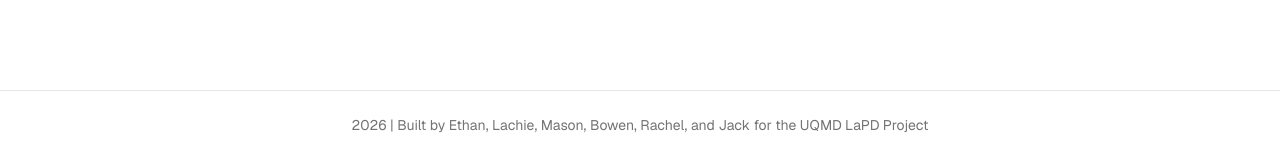
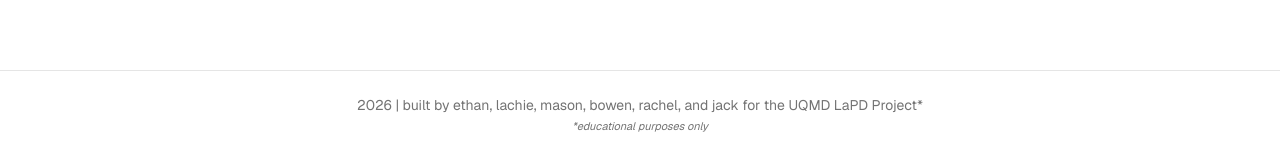
Before and after one commit to ejlee168/LaPD_Project, a Next.js app: page / in a window 1280 px wide. Shown: the part 641-797 px from the top of the page. Built offline with nearby package versions, Linux system fonts and the light colour scheme; no server answers; the database is empty.

Commit message:
add educational purposes footer

```diff
--- a/components/footer.tsx
+++ b/components/footer.tsx
@@ -1,7 +1,9 @@
 export default function Footer() {
   return (
     <footer className="border-t py-6 px-10 text-center text-sm text-muted-foreground">
-      2026 | Built by Ethan, Lachie, Mason, Bowen, Rachel, and Jack for the UQMD LaPD Project
+      2026 | built by ethan, lachie, mason, bowen, rachel, and jack for the UQMD LaPD Project*
+      <br />
+      <span className="text-[11px] italic">*educational purposes only</span>
     </footer>
   );
 }
```
